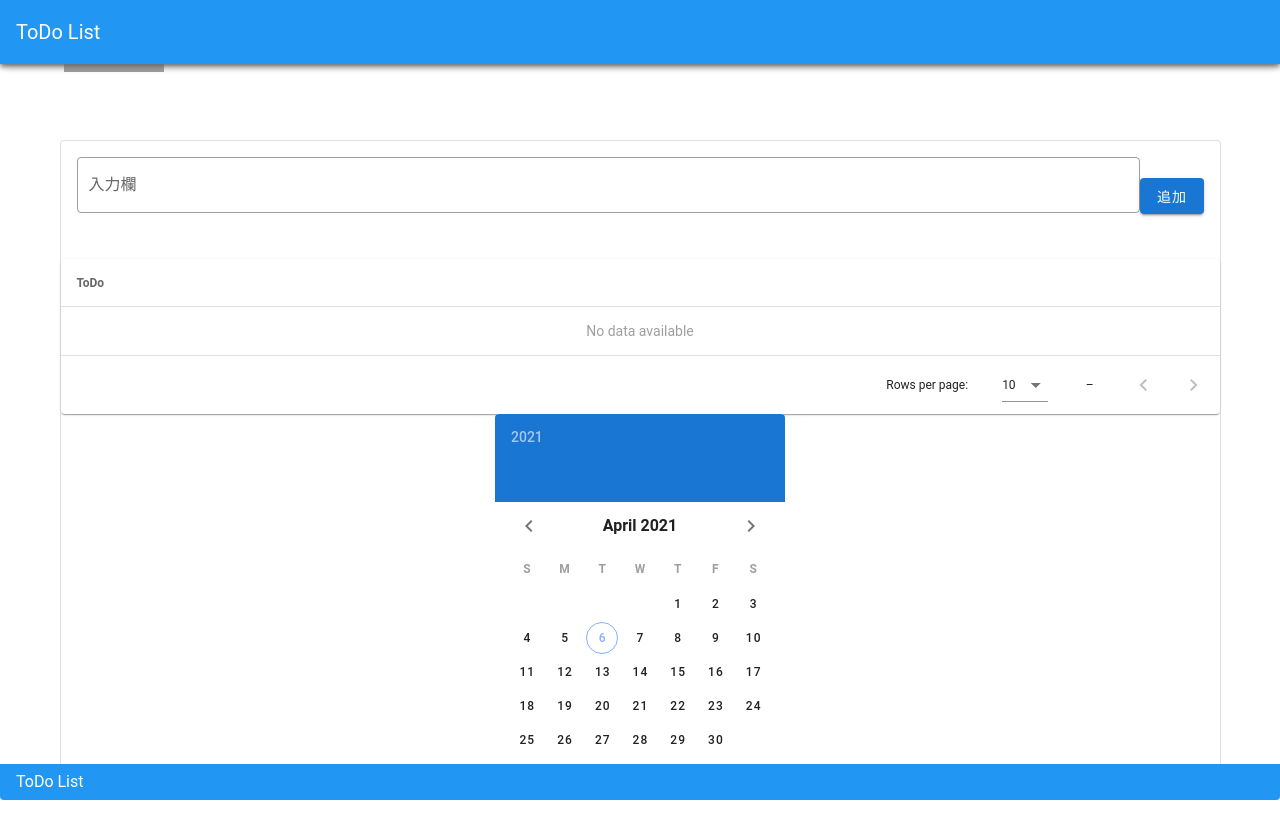
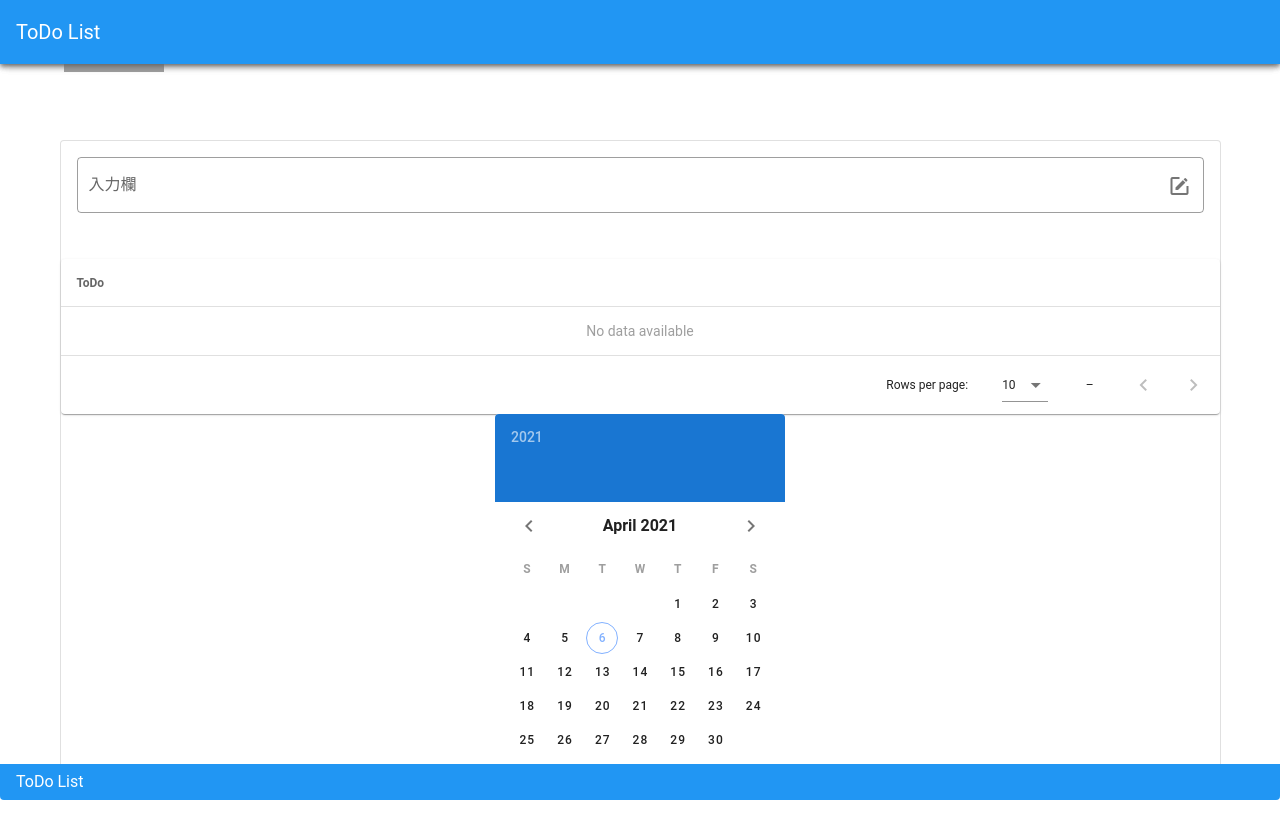
Before and after one commit to masa2205/vuetify_ToDo_List, a Vue app: page / in a window 1280 px wide. Shown: the top 838 px of the page. Built offline with nearby package versions, Linux system fonts and the light colour scheme; grey boxes are pictures that could not be loaded; the HTML template or start-up script is replaced by a standard one.

Commit message:
追加ボタンをtext-fieldに埋め込む

```diff
--- a/src/components/HelloWorld.vue
+++ b/src/components/HelloWorld.vue
@@ -6,8 +6,7 @@
       </v-app-bar>
       <v-card class="mx-auto" outlined max-width="1200" @submit.prevent>
         <v-card-title>
-          <v-text-field label="入力欄" placeholder="ToDoの入力" outlined v-model="task" @keyup.enter="add()"></v-text-field>
-            <v-btn color="primary" dark class="mb-2" @click="add()">追加</v-btn>
+          <v-text-field label="入力欄" placeholder="ToDoの入力" outlined v-model="task" @keyup.enter="add()" @click:append="add()" append-icon="mdi-square-edit-outline"></v-text-field>
         </v-card-title>
         <v-data-table :headers="headers" :items="items" :things-per-page="5" class="elevation-1">
           <template v-slot:item.control="{ item }">
@@ -34,6 +33,7 @@ export default {
         text: "ToDo",
         sortable: true,
         value: "task",
+        datetime : "",
         width: "70%"
       },
       {
@@ -51,6 +51,7 @@ export default {
       }
       this.items.push({
           "task": this.task,
+          datetime : "",
       });
         this.task = "";
     },
```
